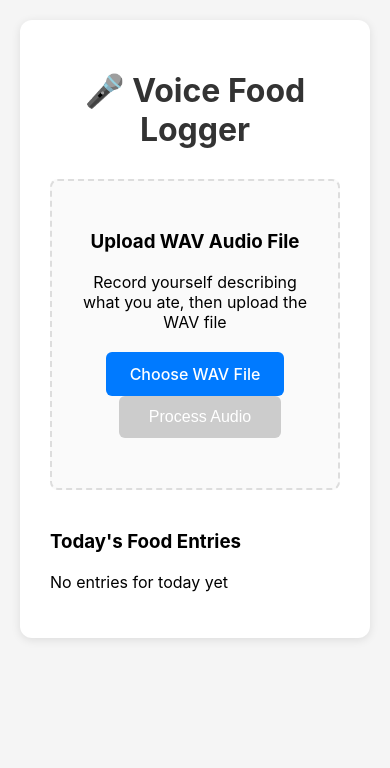
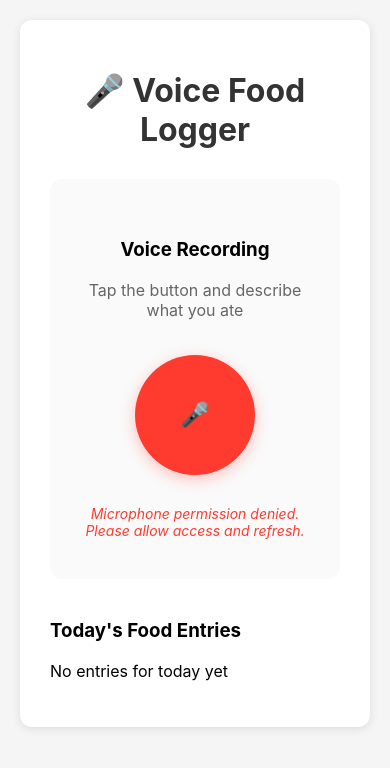
Before and after one commit to edulizanay/voice-food-logger, a Flask app: page / in a window 390 px wide. Shown: the top 768 px of the page. Run offline with Flask 3, Linux system fonts and the light colour scheme.

Commit message:
Add voice recording interface and complete audio pipeline
- Replace file upload UI with iPhone-style circular record button
- Implement Web Audio API for browser-based microphone recording
- Add pulsing animation, timer, and recording state management
- Support WebM, MP3, M4A, OGG audio formats (not just WAV)
- Update backend to handle browser-recorded audio
- Fix template Jinja2 syntax issues with dictionary access
- Complete voice → transcription → LLM → storage pipeline working

🤖 Generated with [Claude Code](https://claude.ai/code)

Co-Authored-By: Claude <noreply@anthropic.com>

```diff
--- a/app.py
+++ b/app.py
@@ -3,16 +3,21 @@ import tempfile
 from datetime import datetime
 from flask import Flask, render_template, request, jsonify
 from werkzeug.utils import secure_filename
+from dotenv import load_dotenv
 from transcription import transcribe_file
 from processing import process_food_text
 from storage import store_food_data, get_today_entries
+
+# Load environment variables from .env file
+load_dotenv()
 
 app = Flask(__name__)
 app.config['MAX_CONTENT_LENGTH'] = 16 * 1024 * 1024  # 16MB max file size
 
 def allowed_file(filename):
-    """Check if file is a WAV file"""
-    return filename.lower().endswith('.wav')
+    """Check if file is a supported audio file"""
+    supported_formats = ['.wav', '.webm', '.mp3', '.m4a', '.ogg']
+    return any(filename.lower().endswith(fmt) for fmt in supported_formats)
 
 @app.route('/')
 def index():
@@ -30,7 +35,7 @@ def upload_audio():
 
         file = request.files['audio']
         if file.filename == '' or not allowed_file(file.filename):
-            return jsonify({'error': 'Please select a WAV file'}), 400
+            return jsonify({'error': 'Please select a supported audio file (WAV, WebM, MP3, etc.)'}), 400
 
         # Save uploaded file temporarily
         filename = secure_filename(file.filename)
--- a/templates/index.html
+++ b/templates/index.html
@@ -26,56 +26,84 @@
             margin-bottom: 30px;
         }
 
-        .upload-section {
+        .recording-section {
             text-align: center;
             margin-bottom: 40px;
-            padding: 30px;
-            border: 2px dashed #ddd;
-            border-radius: 8px;
+            padding: 40px 30px;
             background-color: #fafafa;
+            border-radius: 12px;
         }
 
-        .file-input {
-            margin: 20px 0;
+        .record-button {
+            width: 120px;
+            height: 120px;
+            border-radius: 50%;
+            border: none;
+            background-color: #FF3B30;
+            color: white;
+            font-size: 24px;
+            cursor: pointer;
+            transition: all 0.3s ease;
+            margin: 20px;
+            display: flex;
+            align-items: center;
+            justify-content: center;
+            box-shadow: 0 4px 15px rgba(255, 59, 48, 0.3);
         }
 
-        input[type="file"] {
+        .record-button:hover {
+            transform: scale(1.05);
+            box-shadow: 0 6px 20px rgba(255, 59, 48, 0.4);
+        }
+
+        .record-button.recording {
+            animation: pulse 1.5s infinite;
+            background-color: #FF3B30;
+        }
+
+        .record-button.processing {
+            background-color: #34C759;
+            cursor: not-allowed;
+        }
+
+        @keyframes pulse {
+            0% {
+                box-shadow: 0 4px 15px rgba(255, 59, 48, 0.3);
+            }
+            50% {
+                box-shadow: 0 4px 25px rgba(255, 59, 48, 0.6);
+                transform: scale(1.05);
+            }
+            100% {
+                box-shadow: 0 4px 15px rgba(255, 59, 48, 0.3);
+            }
+        }
+
+        .stop-button {
+            width: 60px;
+            height: 60px;
+            border-radius: 10px;
+            border: none;
+            background-color: #333;
+            color: white;
+            font-size: 16px;
+            cursor: pointer;
+            margin: 10px;
             display: none;
         }
 
-        .file-label {
-            display: inline-block;
-            padding: 12px 24px;
-            background-color: #007AFF;
-            color: white;
-            border-radius: 6px;
-            cursor: pointer;
-            font-weight: 500;
+        .recording-timer {
+            font-size: 18px;
+            color: #FF3B30;
+            font-weight: 600;
+            margin: 10px 0;
+            display: none;
         }
 
-        .file-label:hover {
-            background-color: #0056CC;
-        }
-
-        .upload-btn {
-            padding: 12px 30px;
-            background-color: #34C759;
-            color: white;
-            border: none;
-            border-radius: 6px;
+        .recording-instruction {
             font-size: 16px;
-            font-weight: 500;
-            cursor: pointer;
-            margin-left: 10px;
-        }
-
-        .upload-btn:hover {
-            background-color: #28A745;
-        }
-
-        .upload-btn:disabled {
-            background-color: #ccc;
-            cursor: not-allowed;
+            color: #666;
+            margin: 15px 0;
         }
 
         .status {
@@ -160,10 +188,11 @@
             margin-bottom: 10px;
         }
 
-        .filename {
+        .permission-note {
             font-size: 14px;
             color: #666;
             margin-top: 10px;
+            font-style: italic;
         }
     </style>
 </head>
@@ -171,17 +200,21 @@
     <div class="container">
         <h1>🎤 Voice Food Logger</h1>
 
-        <div class="upload-section">
-            <h3>Upload WAV Audio File</h3>
-            <p>Record yourself describing what you ate, then upload the WAV file</p>
+        <div class="recording-section">
+            <h3>Voice Recording</h3>
+            <p class="recording-instruction" id="instruction">Tap the button and describe what you ate</p>
 
-            <div class="file-input">
-                <label for="audioFile" class="file-label">Choose WAV File</label>
-                <input type="file" id="audioFile" accept=".wav">
-                <button class="upload-btn" id="uploadBtn" disabled>Process Audio</button>
+            <div style="display: flex; align-items: center; justify-content: center; flex-direction: column;">
+                <button class="record-button" id="recordBtn">
+                    🎤
+                </button>
+                <button class="stop-button" id="stopBtn">
+                    ⏹️
+                </button>
+                <div class="recording-timer" id="timer">00:00</div>
             </div>
 
-            <div class="filename" id="filename"></div>
+            <div class="permission-note" id="permissionNote">*Microphone permission required</div>
             <div class="status" id="status"></div>
         </div>
 
@@ -193,12 +226,12 @@
                 {% if entries %}
                     {% for entry in entries %}
                     <div class="entry">
-                        <div class="entry-time">{{ entry.timestamp }}</div>
+                        <div class="entry-time">{{ entry['timestamp'] }}</div>
                         <div class="food-items">
-                            {% for item in entry.items %}
+                            {% for item in entry['items'] %}
                             <div class="food-item">
-                                <span class="food-name">{{ item.food }}</span>
-                                <span class="food-quantity">{{ item.quantity }}</span>
+                                <span class="food-name">{{ item['food'] }}</span>
+                                <span class="food-quantity">{{ item['quantity'] }}</span>
                             </div>
                             {% endfor %}
                         </div>
@@ -212,45 +245,126 @@
     </div>
 
     <script>
-        const fileInput = document.getElementById('audioFile');
-        const uploadBtn = document.getElementById('uploadBtn');
-        const filename = document.getElementById('filename');
+        const recordBtn = document.getElementById('recordBtn');
+        const stopBtn = document.getElementById('stopBtn');
+        const timer = document.getElementById('timer');
+        const instruction = document.getElementById('instruction');
+        const permissionNote = document.getElementById('permissionNote');
         const status = document.getElementById('status');
         const results = document.getElementById('results');
         const todayEntries = document.getElementById('todayEntries');
 
-        fileInput.addEventListener('change', function(e) {
-            if (e.target.files.length > 0) {
-                const file = e.target.files[0];
-                filename.textContent = `Selected: ${file.name}`;
-                uploadBtn.disabled = false;
+        let mediaRecorder;
+        let audioChunks = [];
+        let recording = false;
+        let startTime;
+        let timerInterval;
 
-                if (!file.name.toLowerCase().endsWith('.wav')) {
-                    showStatus('error', 'Please select a WAV file');
-                    uploadBtn.disabled = true;
-                }
-            } else {
-                filename.textContent = '';
-                uploadBtn.disabled = true;
+        // Initialize recording functionality
+        async function initializeRecording() {
+            try {
+                const stream = await navigator.mediaDevices.getUserMedia({
+                    audio: {
+                        channelCount: 1,
+                        sampleRate: 44100
+                    }
+                });
+
+                mediaRecorder = new MediaRecorder(stream, {
+                    mimeType: 'audio/webm'
+                });
+
+                mediaRecorder.ondataavailable = function(event) {
+                    audioChunks.push(event.data);
+                };
+
+                mediaRecorder.onstop = function() {
+                    const audioBlob = new Blob(audioChunks, { type: 'audio/webm' });
+                    convertAndUploadAudio(audioBlob);
+                    audioChunks = [];
+                };
+
+                permissionNote.textContent = 'Ready to record!';
+                permissionNote.style.color = '#34C759';
+
+            } catch (error) {
+                permissionNote.textContent = 'Microphone permission denied. Please allow access and refresh.';
+                permissionNote.style.color = '#FF3B30';
+                recordBtn.disabled = true;
+            }
+        }
+
+        recordBtn.addEventListener('click', function() {
+            if (!recording) {
+                startRecording();
             }
         });
 
-        uploadBtn.addEventListener('click', function() {
-            const file = fileInput.files[0];
-            if (!file) return;
+        stopBtn.addEventListener('click', function() {
+            if (recording) {
+                stopRecording();
+            }
+        });
 
-            const formData = new FormData();
-            formData.append('audio', file);
+        function startRecording() {
+            if (!mediaRecorder) {
+                initializeRecording().then(() => {
+                    if (mediaRecorder) startRecording();
+                });
+                return;
+            }
 
-            showStatus('processing', 'Processing audio... This may take a few seconds.');
-            uploadBtn.disabled = true;
+            recording = true;
+            audioChunks = [];
 
-            fetch('/upload_audio', {
-                method: 'POST',
-                body: formData
-            })
-            .then(response => response.json())
-            .then(data => {
+            recordBtn.classList.add('recording');
+            recordBtn.textContent = '🔴';
+            stopBtn.style.display = 'block';
+            timer.style.display = 'block';
+            instruction.textContent = 'Recording... speak now!';
+
+            mediaRecorder.start();
+            startTime = Date.now();
+            updateTimer();
+            timerInterval = setInterval(updateTimer, 1000);
+        }
+
+        function stopRecording() {
+            recording = false;
+
+            recordBtn.classList.remove('recording');
+            recordBtn.classList.add('processing');
+            recordBtn.textContent = '⏳';
+            stopBtn.style.display = 'none';
+            timer.style.display = 'none';
+            instruction.textContent = 'Processing audio...';
+
+            mediaRecorder.stop();
+            clearInterval(timerInterval);
+        }
+
+        function updateTimer() {
+            const elapsed = Math.floor((Date.now() - startTime) / 1000);
+            const minutes = Math.floor(elapsed / 60);
+            const seconds = elapsed % 60;
+            timer.textContent = `${minutes.toString().padStart(2, '0')}:${seconds.toString().padStart(2, '0')}`;
+        }
+
+        async function convertAndUploadAudio(audioBlob) {
+            try {
+                // Create FormData and upload the audio blob directly
+                const formData = new FormData();
+                formData.append('audio', audioBlob, 'recording.wav');
+
+                showStatus('processing', 'Processing audio... This may take a few seconds.');
+
+                const response = await fetch('/upload_audio', {
+                    method: 'POST',
+                    body: formData
+                });
+
+                const data = await response.json();
+
                 if (data.success) {
                     showStatus('success', 'Audio processed successfully!');
                     displayResults(data);
@@ -258,13 +372,20 @@
                 } else {
                     showStatus('error', `Error: ${data.error}`);
                 }
-            })
-            .catch(error => {
+
+            } catch (error) {
                 showStatus('error', `Network error: ${error.message}`);
-            })
-            .finally(() => {
-                uploadBtn.disabled = false;
-            });
+            } finally {
+                // Reset UI
+                recordBtn.classList.remove('processing');
+                recordBtn.textContent = '🎤';
+                instruction.textContent = 'Tap the button and describe what you ate';
+            }
+        }
+
+        // Initialize on page load
+        window.addEventListener('load', function() {
+            initializeRecording();
         });
 
         function showStatus(type, message) {
```
Also changed, not shown: storage.py (+9 -2 lines), transcription.py (+6 -4 lines).
